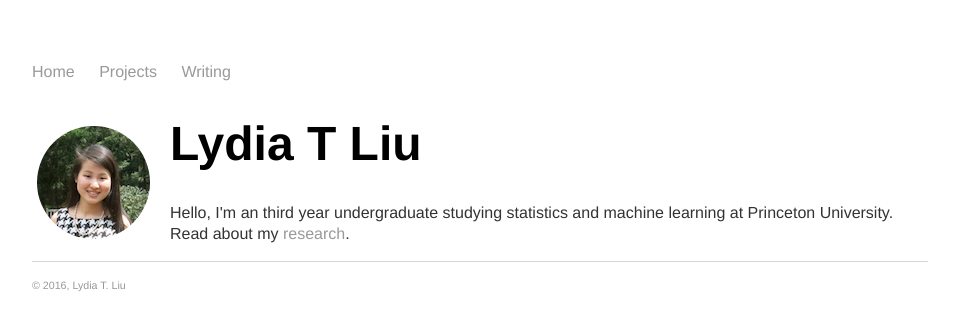
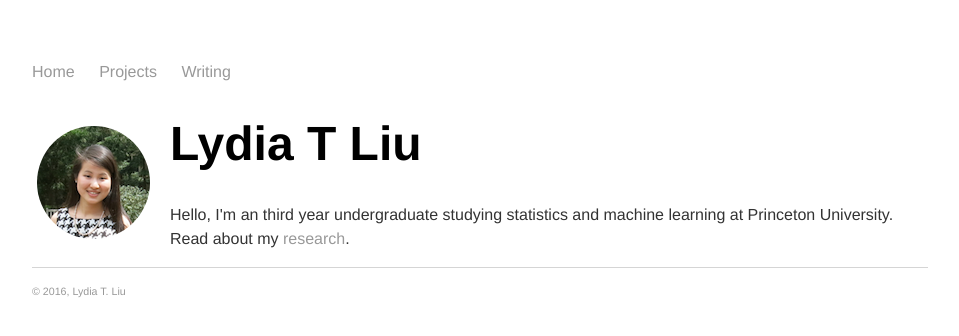
Before and after one commit to serenalwang/serenalwang.github.io, a Jekyll site: the page built from index.html, in a window 1280 px wide. Shown: the top 336 px of the page, without its empty margins (160-1119 px from the left). Built offline with Jekyll 4.4.1, drawn with Linux system fonts in a browser that asks for light colours.

Commit message:
Update main.css

```diff
--- a/css/main.css
+++ b/css/main.css
@@ -33,7 +33,7 @@ p {
     font-family: 'Helvetica', 'Arial', 'Sans-Serif';
     font-weight: lighter;
     font-size: 1em;
-    line-height: 1.3em;
+    line-height: 1.5em;
     color: #333;
 }
 
```
